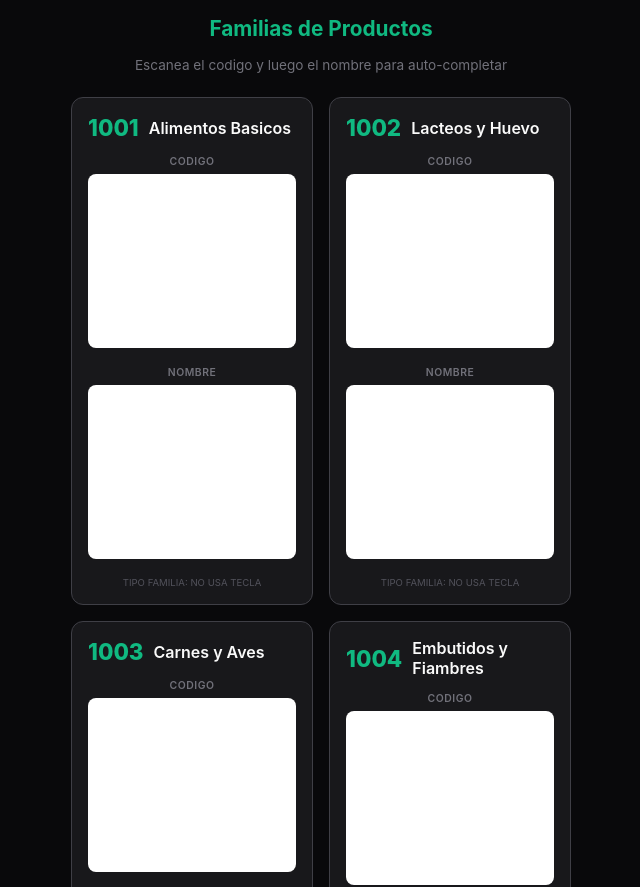
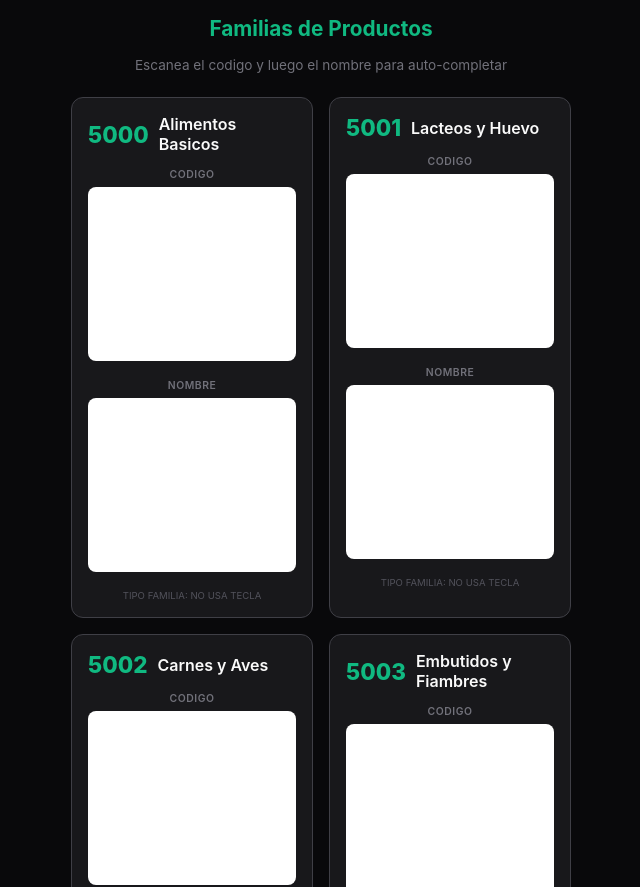
Before and after one commit to Basty66/paulina-store, a website: page familias.html in a window 1280 px wide. Shown: the top 887 px of the page, without its empty margins (319-959 px from the left). Drawn offline with Linux system fonts and the light colour scheme.

Commit message:
fix: family codes start from 5000

```diff
--- a/familias.html
+++ b/familias.html
@@ -32,26 +32,26 @@
 
     <script>
         const families = [
-            { code: "1001", name: "Alimentos Basicos" },
-            { code: "1002", name: "Lacteos y Huevo" },
-            { code: "1003", name: "Carnes y Aves" },
-            { code: "1004", name: "Embutidos y Fiambres" },
-            { code: "1005", name: "Pescados y Mariscos" },
-            { code: "1006", name: "Frutas y Verduras" },
-            { code: "1007", name: "Pan y Reposteria" },
-            { code: "1008", name: "Bebidas sin Alcohol" },
-            { code: "1009", name: "Bebidas Alcoholicas" },
-            { code: "1010", name: "Cafe y Te" },
-            { code: "1011", name: "Snacks y Dulces" },
-            { code: "1012", name: "Congelados" },
-            { code: "1013", name: "Conservas" },
-            { code: "1014", name: "Limpieza" },
-            { code: "1015", name: "Higiene Personal" },
-            { code: "1016", name: "Farmacia" },
-            { code: "1017", name: "Bebes" },
-            { code: "1018", name: "Mascotas" },
-            { code: "1019", name: "Tabaco" },
-            { code: "1020", name: "Papeleria y Utensilios" }
+            { code: "5000", name: "Alimentos Basicos" },
+            { code: "5001", name: "Lacteos y Huevo" },
+            { code: "5002", name: "Carnes y Aves" },
+            { code: "5003", name: "Embutidos y Fiambres" },
+            { code: "5004", name: "Pescados y Mariscos" },
+            { code: "5005", name: "Frutas y Verduras" },
+            { code: "5006", name: "Pan y Reposteria" },
+            { code: "5007", name: "Bebidas sin Alcohol" },
+            { code: "5008", name: "Bebidas Alcoholicas" },
+            { code: "5009", name: "Cafe y Te" },
+            { code: "5010", name: "Snacks y Dulces" },
+            { code: "5011", name: "Congelados" },
+            { code: "5012", name: "Conservas" },
+            { code: "5013", name: "Limpieza" },
+            { code: "5014", name: "Higiene Personal" },
+            { code: "5015", name: "Farmacia" },
+            { code: "5016", name: "Bebes" },
+            { code: "5017", name: "Mascotas" },
+            { code: "5018", name: "Tabaco" },
+            { code: "5019", name: "Papeleria y Utensilios" }
         ];
 
         const grid = document.getElementById('grid');
```
Also changed, not shown: database.js (+21 -21 lines).
